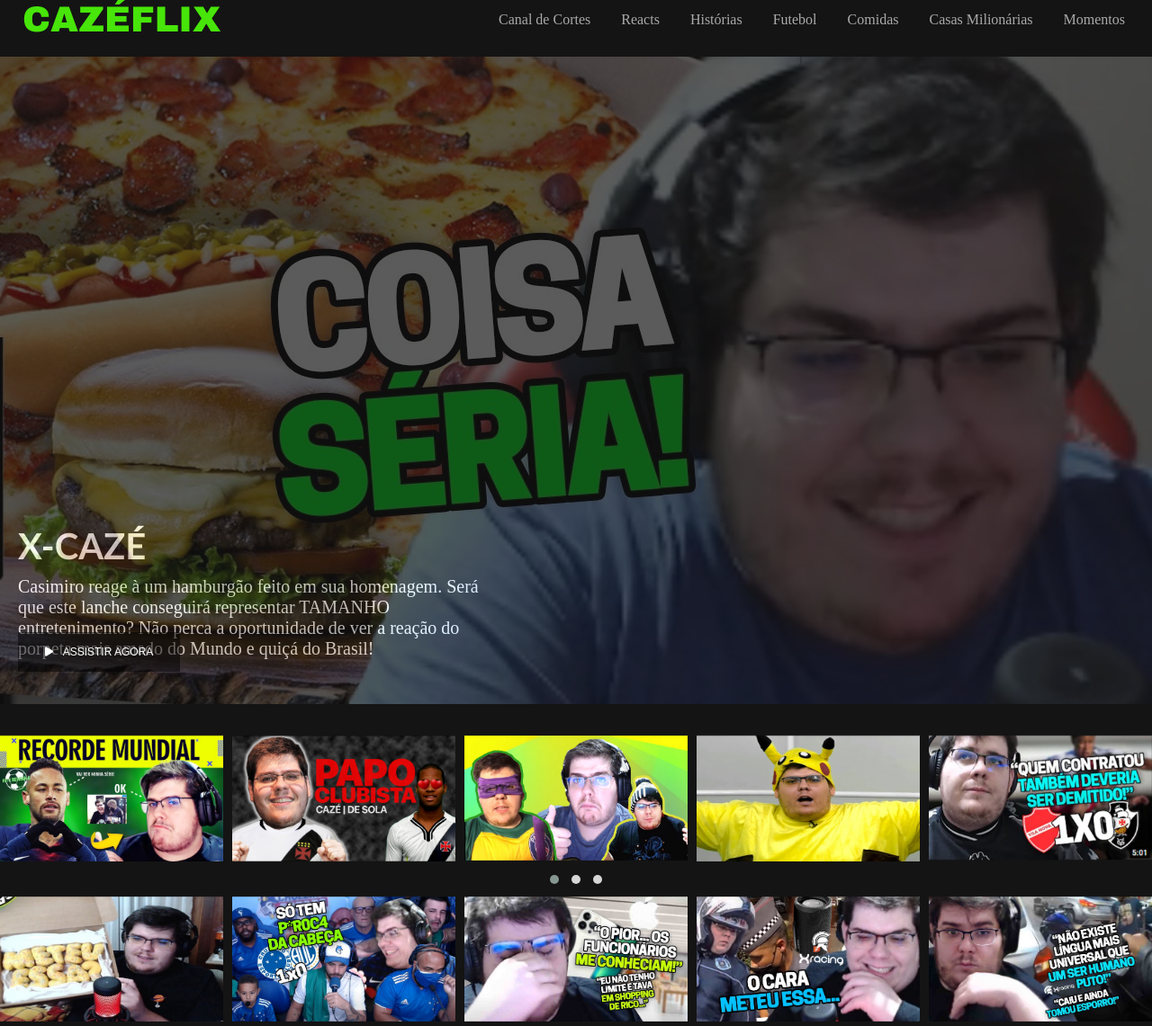
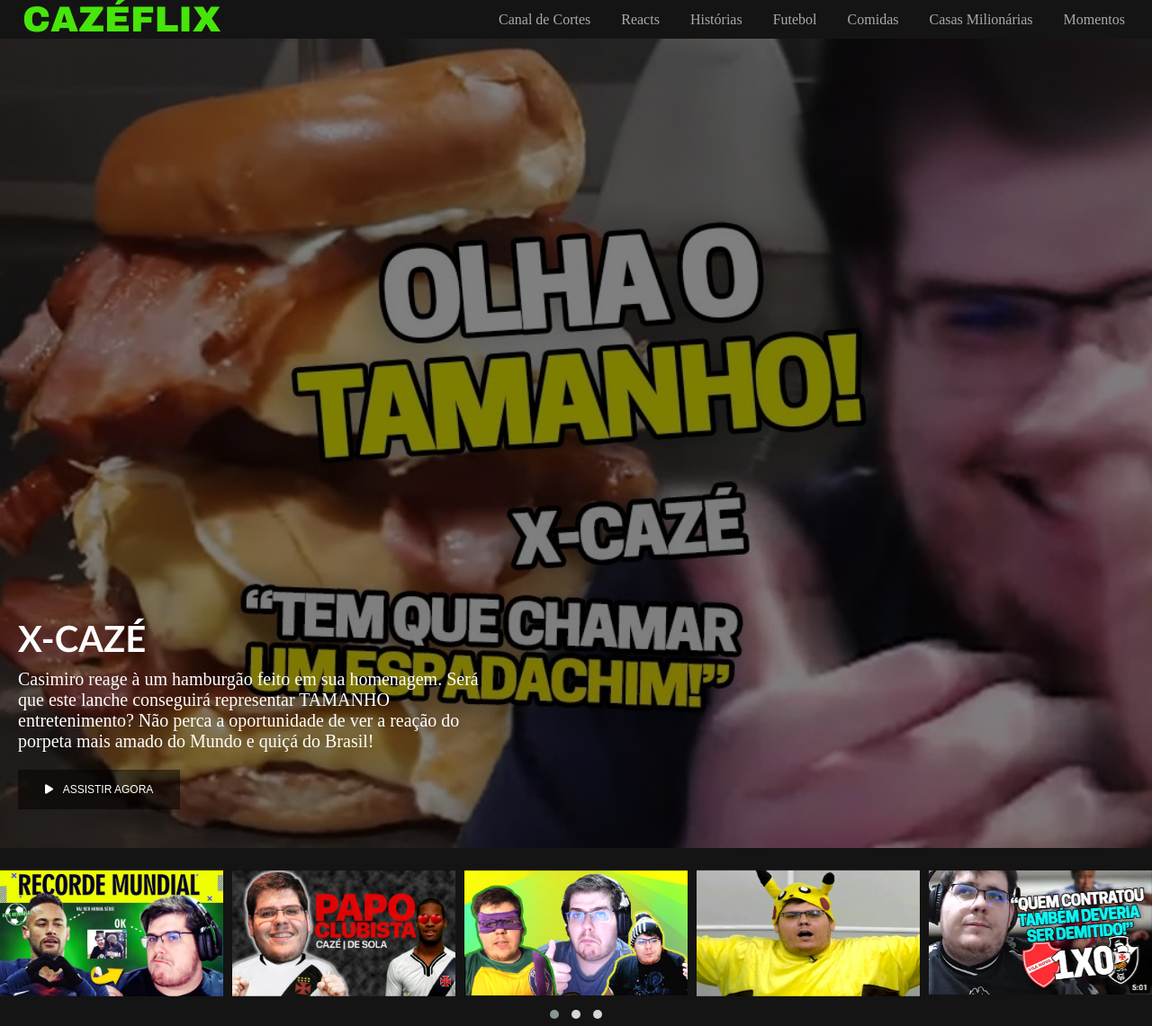
Before and after one commit to AKARDEC12/Projeto-Caz-Flix, a plain HTML site: page index.html in a window 1280 px wide. Shown: the top 1141 px of the page at 90% size. Drawn offline with Linux system fonts and the light colour scheme.

Commit message:
recuperando alguns status originais

```diff
--- a/index.html
+++ b/index.html
@@ -34,21 +34,14 @@
 
     <main>
         <div class="video-principal">
-            <img src="/img/coisa seria.jpg" id="imagem-principal">
-            <div class="botoes">
-                <button role="button" class="botao">
-                    <i class="fa-solid fa-play"></i>
-                    <a href="https://www.youtube.com/watch?v=JzKz9OFZwCM">ASSISTIR AGORA</a>
-                </button>
-        </div>
             <div class="container">
                 <h3 class="titulo">X-CAZÉ</h3>
                 <p class="descricao">Casimiro reage à um hamburgão feito em sua homenagem. Será que este lanche conseguirá representar TAMANHO entretenimento? Não perca a oportunidade de ver a reação do porpeta mais amado do Mundo e quiçá do Brasil!</p>
-
-                    <!--<button role="button" class="botao">
-                        <i class="fa-solid fa-circle-info"></i>
-                        MAIS INFORMAÇÕES
-                    </button>-->
+                <div class="botoes">
+                    <button role="button" class="botao">
+                        <i class="fa-solid fa-play"></i>
+                        <a href="https://www.youtube.com/watch?v=JzKz9OFZwCM">ASSISTIR AGORA</a>
+                    </button>
                 </div>
             </div>
         </div>
--- a/style/main.css
+++ b/style/main.css
@@ -48,8 +48,9 @@ header nav a:hover{
 
 .video-principal{
     font-size: 20px;
+    background: linear-gradient(rgba(0,0,0,.50), rgba(0,0,0,.50)100%), url(/img/xcaze.jpg) ;
 
-    height: 700px;
+    height: 900px;
     background-size: cover;
 
     display: flex;
@@ -58,27 +59,27 @@ header nav a:hover{
     align-items: flex-start;
 }
 
-#imagem-principal{
+/*#imagem-principal{
     width: 100%;
     height: 760px;
     opacity: 0.3;
     margin-top: 60px;
-}
+}*/
 
 
 .descricao{
     margin-top: 10px;
     margin-bottom: 20px;
+    font-size: 20px;
 }
 
 .titulo{
-    margin-top: -200px;
+    margin-top: 600px;
     font-size: 40px;
     font-family: 'Trebuchet MS', Arial, sans-serif;
 }
 
 .botao{
-
     background-color: rgba(0,0,0,.50);
     border: none;
     color:white;
@@ -86,12 +87,10 @@ header nav a:hover{
     padding: 15px 30px;
     margin-right: 15px;
     font-size: 12px;
-    margin-top: -80px;
-    margin-left: 20px;
+
     cursor: pointer;
-    transition: .3s ease all;
-    position: absolute;
-    z-index: 0;
+    transition: 0.3s ease all;
+
 }
 
 .botao:hover{
@@ -123,7 +122,7 @@ header nav a:hover{
 }
 
 .box-filme{
-    margin-top: 70px;
+    margin-top: 20px;
     height: 100%;
     width: 100%;
     display: block;
```
